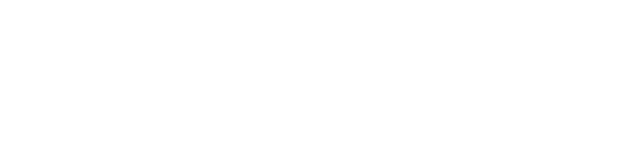
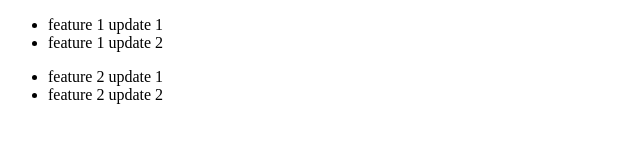
Before and after one commit to udit-raj-simform/pr-test, a plain HTML site: page index.html in a window 1280 px wide. Shown: the whole page, without its empty margins (0-640 px from the left). Drawn offline with Linux system fonts and the light colour scheme.

Commit message:
feature 1 update

```diff
--- a/index.html
+++ b/index.html
@@ -7,6 +7,17 @@
     <title>Pull Request Test</title>
 </head>
 <body>
-
+    <div class="feature1">
+        <ul>
+            <li>feature 1 update 1</li>
+            <li>feature 1 update 2</li>
+        </ul>
+    </div>
+    <div class="feature2">
+        <ul>
+            <li>feature 2 update 1</li>
+            <li>feature 2 update 2</li>
+        </ul>
+    </div>
 </body>
 </html>
```
